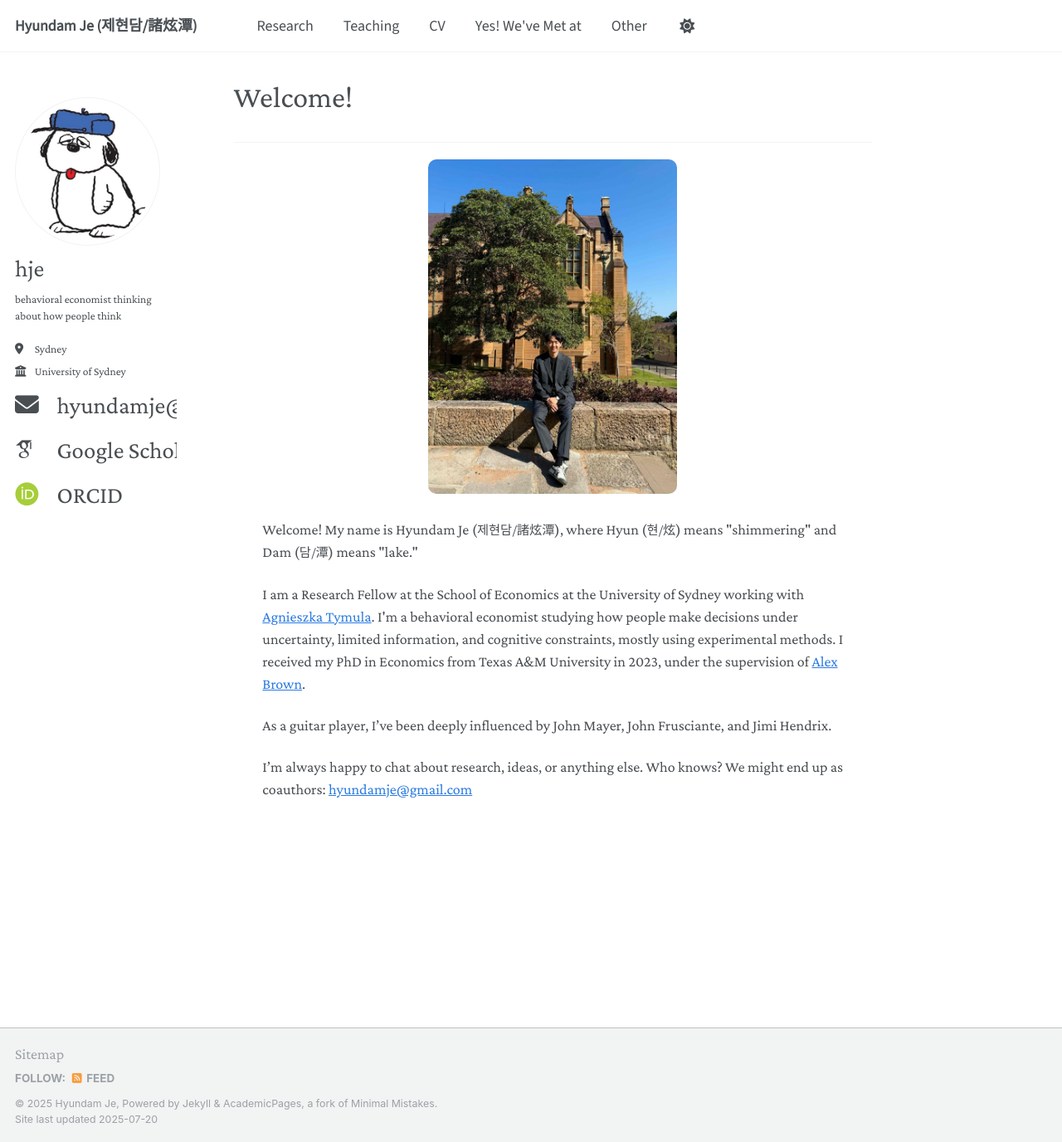
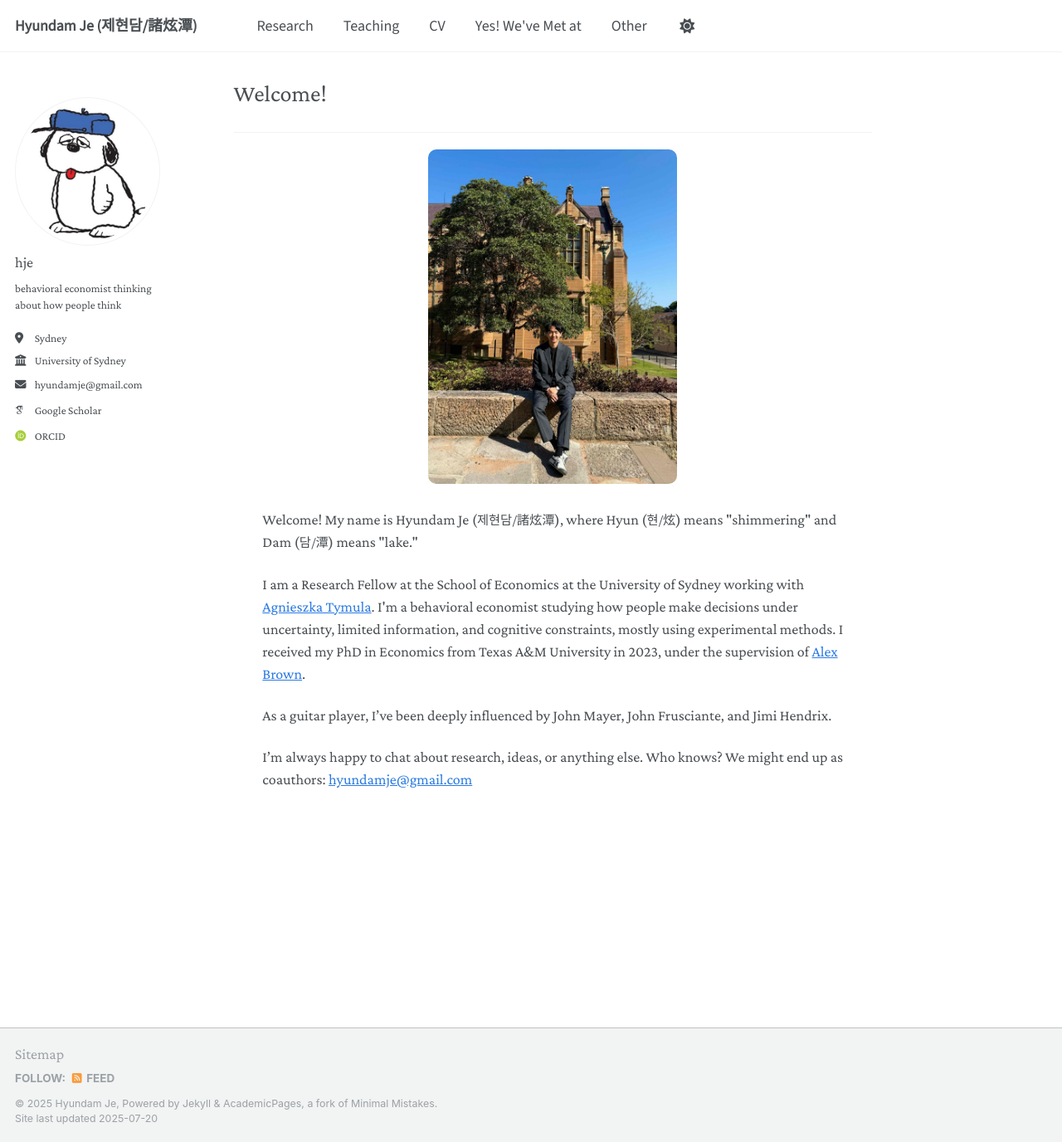
Before and after one commit to hyundamje/hyundamje.github.io, a Jekyll site: the page built from _pages/about.md, in a window 1280 px wide and 1376 px high. Shown: the whole window at 83% size. Built offline with Jekyll 4.4.1, drawn with Linux system fonts in a browser that asks for light colours; some web fonts are replaced.

Commit message:
Update _base.scss

```diff
--- a/_sass/layout/_base.scss
+++ b/_sass/layout/_base.scss
@@ -60,9 +60,9 @@ h1, h2, h3, h4, h5, h6 {
   font-weight: 500;
 }
 
-$type-size-3: 2rem;
-$type-size-4: 1.8rem;
-$type-size-5: 1.6rem;
+//$type-size-3: 2rem;
+//$type-size-4: 1.8rem;
+//$type-size-5: 1.6rem;
 //$type-size-6: 1rem;
 
 
```
